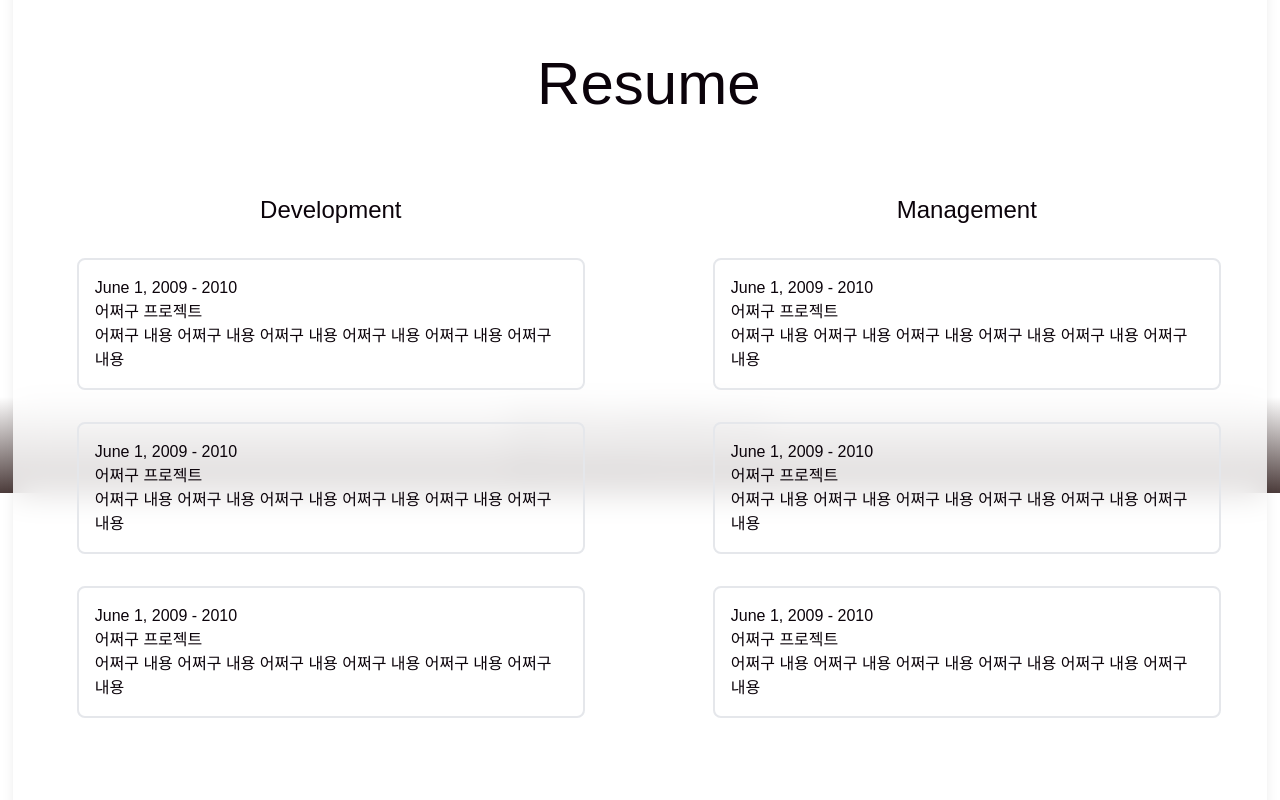
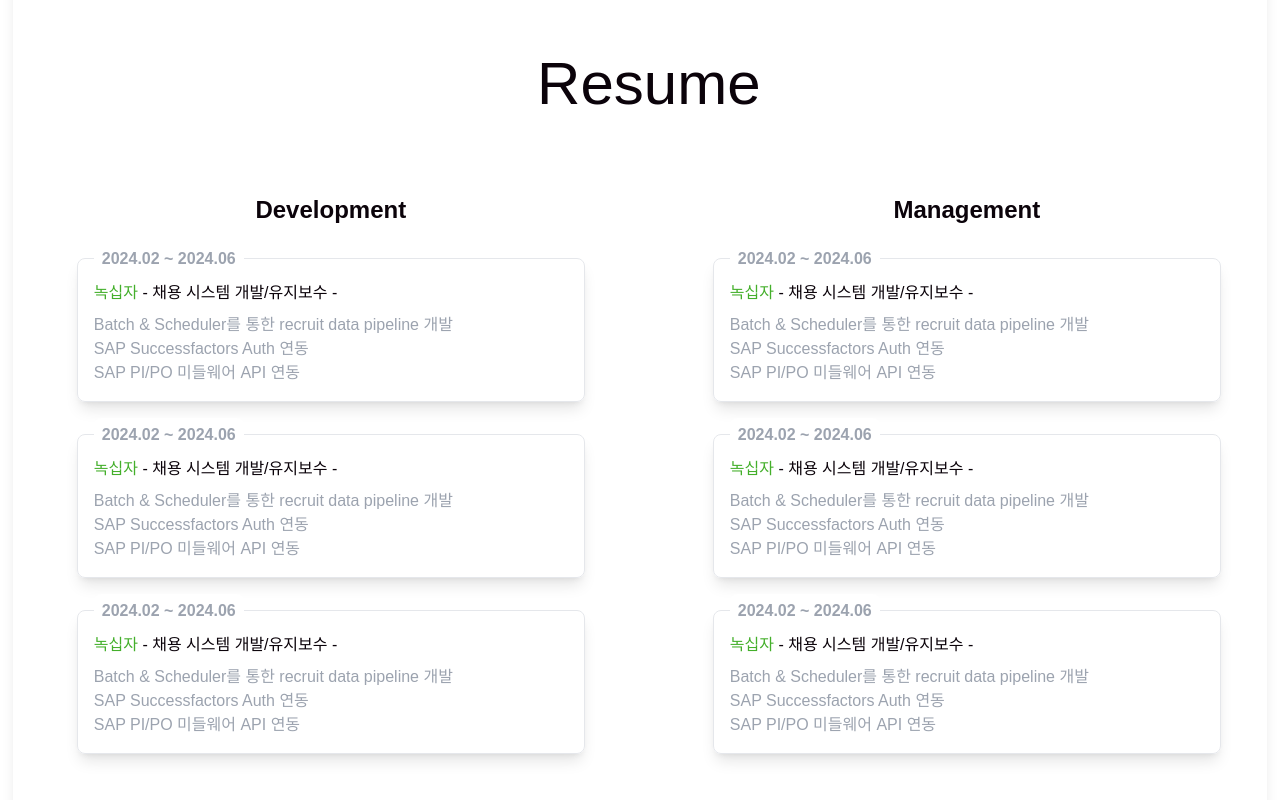
Before and after one commit to jungu0416/profile-with-react, a React (Vite) app: page /whoAmI in a window 1280 px wide. Shown: the part 3187-3987 px from the top of the page. Built offline with nearby package versions, Linux system fonts and the light colour scheme; a web font is replaced by a local one.

Commit message:
chore: supabase, rtk query add

```diff
--- a/package.json
+++ b/package.json
@@ -10,6 +10,8 @@
     "preview": "vite preview"
   },
   "dependencies": {
+    "@supabase/supabase-js": "^2.49.4",
+    "@tanstack/react-query": "^5.71.1",
     "embla-carousel-react": "^8.5.2",
     "lucide-react": "^0.483.0",
     "react": "^19.0.0",
--- a/src/features/user/User.jsx
+++ b/src/features/user/User.jsx
@@ -6,7 +6,7 @@ import Enterprise from './components/Enterprise'
 function User() {
   return (
     <main>
-      <section className="flex h-[3200px] relative justify-center">
+      <section className="flex h-[4300px] relative justify-center">
         <article className="w-[98%] mt-[-30px] pb-8 bg-white absolute rounded-xl shadow-lg backdrop-blur-lg bg-opacity-80">
           <Info />
           <div className="flex flex-col justify-center items-center w-container mx-auto mt-40">
--- a/src/features/user/components/About.jsx
+++ b/src/features/user/components/About.jsx
@@ -9,20 +9,20 @@ const MYSKILLS = [
   'docker',
   'mariadb',
   'nodejs',
-  'centos',
   'gradle',
   'git',
   'jenkins',
   'nginx',
+  'springdatajpa',
+  'tomcat',
+  'centos',
+  'supabase',
   'nextjs',
-  'tomcat',
   'aws',
   'oracle',
-  'supabase',
   'ubuntu',
   'windows-server',
   'svn',
-  'springdatajpa',
 ]
 
 function About() {
--- a/src/features/user/components/Resume.jsx
+++ b/src/features/user/components/Resume.jsx
@@ -4,7 +4,7 @@ function Resume() {
       <h2 className="text-6xl mb-20">Resume</h2>
       <div className="flex w-full mb-60">
         <div className="w-1/2 px-8">
-          <p className="text-2xl text-center">Development</p>
+          <p className="text-2xl text-center font-bold">Development</p>
           <ul>
             <li>
               <Card />
@@ -18,7 +18,7 @@ function Resume() {
           </ul>
         </div>
         <div className="w-1/2 px-8">
-          <p className="text-2xl text-center">Management</p>
+          <p className="text-2xl text-center font-bold">Management</p>
           <ul>
             <li>
               <Card />
@@ -38,13 +38,21 @@ function Resume() {
 
 function Card() {
   return (
-    <div className="m-8 p-4 border-2 rounded-lg border-solid">
-      <div>
-        <span>June 1, 2009 - 2010</span>
+    <div className="m-8 p-4 border rounded-lg border-solid shadow-lg">
+      <div className="mt-[-28px] mb-[10px] ">
+        <span className="p-2 font-bold text-gray-400 rounded-lg bg-white">2024.02 ~ 2024.06</span>
       </div>
       <div>
-        <p>어쩌구 프로젝트</p>
-        어쩌구 내용 어쩌구 내용 어쩌구 내용 어쩌구 내용 어쩌구 내용 어쩌구 내용
+        <p className="mb-2 text-lg]">
+          <span className="text-[#44af2b]">녹십자</span> - 채용 시스템 개발/유지보수 -
+        </p>
+        <span className="text-base text-gray-400">
+          <ul>
+            <li>Batch & Scheduler를 통한 recruit data pipeline 개발</li>
+            <li>SAP Successfactors Auth 연동</li>
+            <li>SAP PI/PO 미들웨어 API 연동</li>
+          </ul>
+        </span>
       </div>
     </div>
   )
```
Also changed, not shown: 1 other file (tests, documents, lock files or other folders).
